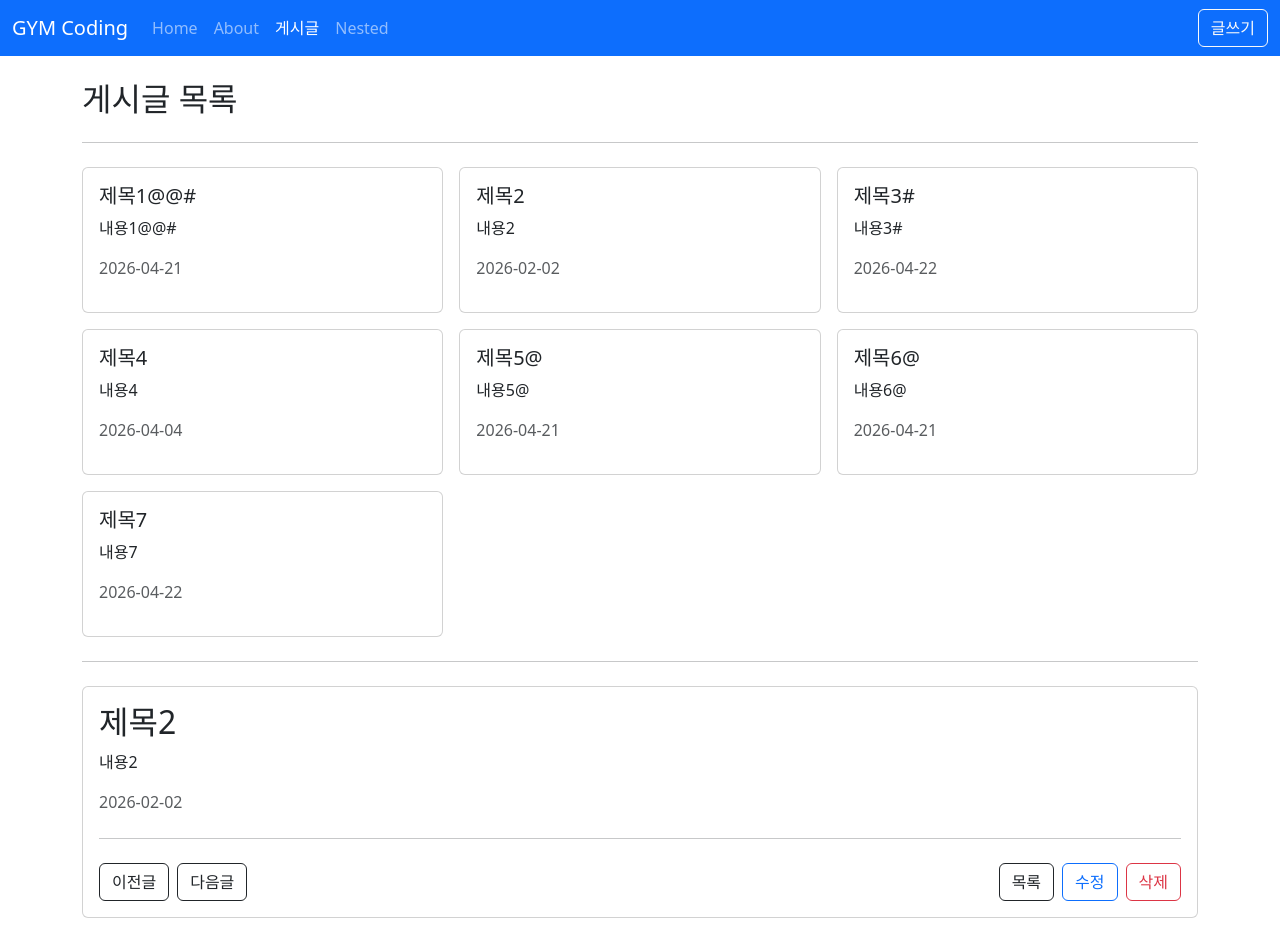
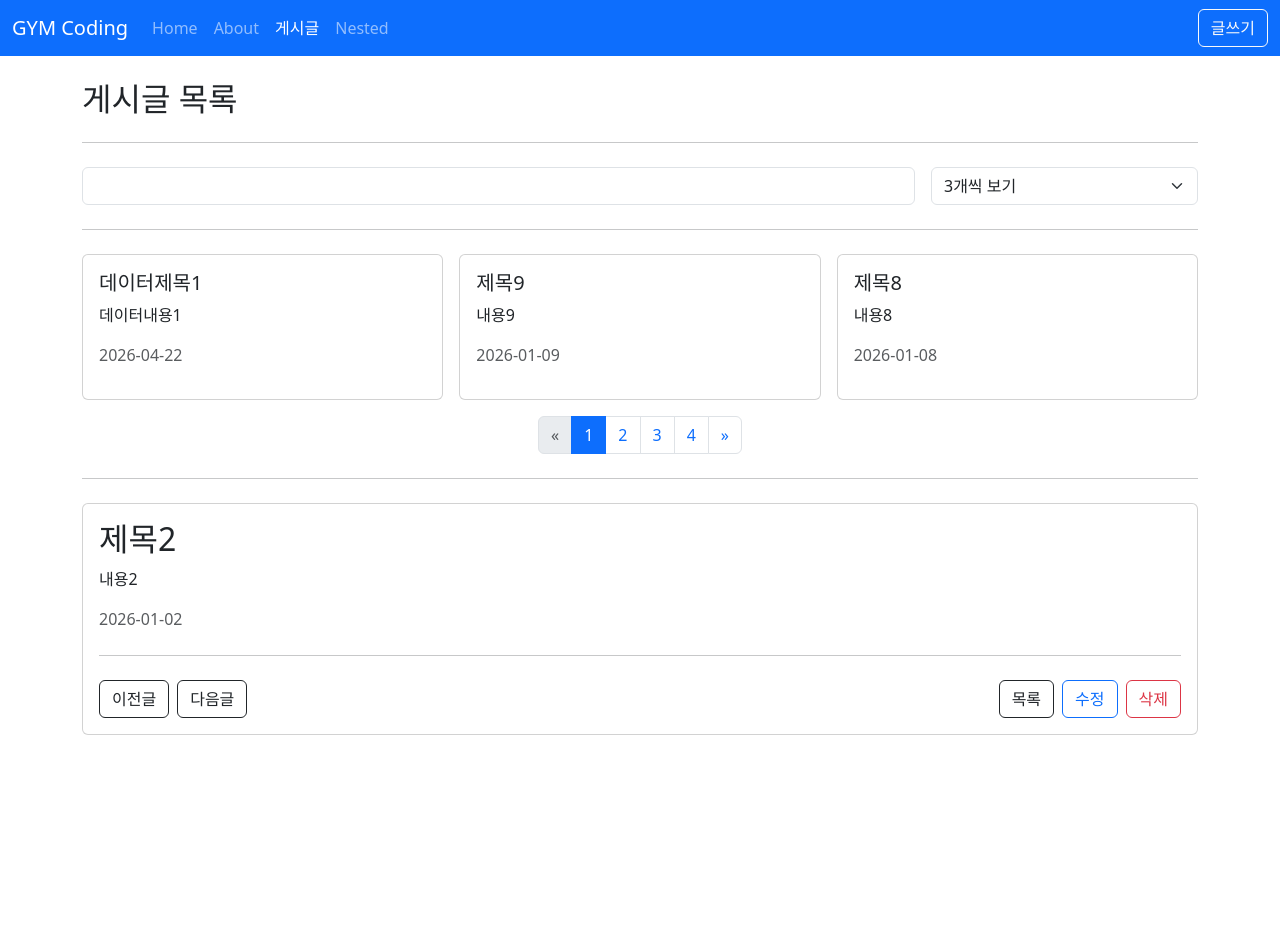
Before and after one commit to kikjs75/vue3-posts, a Vue app: page /posts in a window 1280 px wide. After the commit the page ends 800 px from the top, so only its background shows below. Built offline with nearby package versions, Linux system fonts and the light colour scheme; data requests are answered from the project's data file.

Commit message:
paging, filter

```diff
--- a/db.json
+++ b/db.json
@@ -1,46 +1,64 @@
 {
   "posts": [
     {
-      "title": "제목1@@#",
-      "content": "내용1@@#",
-      "createdAt": "2026-04-21",
-      "id": 1
+      "id": 1,
+      "title": "제목1",
+      "content": "내용1",
+      "createdAt": "2026-01-01"
     },
     {
       "id": 2,
       "title": "제목2",
       "content": "내용2",
-      "createdAt": "2026-02-02"
+      "createdAt": "2026-01-02"
     },
     {
-      "title": "제목3#",
-      "content": "내용3#",
-      "createdAt": "2026-04-22",
-      "id": 3
+      "id": 3,
+      "title": "제목3",
+      "content": "내용3",
+      "createdAt": "2026-01-03"
     },
     {
       "id": 4,
       "title": "제목4",
       "content": "내용4",
-      "createdAt": "2026-04-04"
+      "createdAt": "2026-01-04"
     },
     {
-      "title": "제목5@",
-      "content": "내용5@",
-      "createdAt": "2026-04-21",
-      "id": 5
+      "id": 5,
+      "title": "제목5",
+      "content": "내용5",
+      "createdAt": "2026-01-05"
     },
     {
-      "title": "제목6@",
-      "content": "내용6@",
-      "createdAt": "2026-04-21",
-      "id": 6
+      "id": 6,
+      "title": "제목6",
+      "content": "내용6",
+      "createdAt": "2026-01-06"
     },
     {
+      "id": 7,
       "title": "제목7",
       "content": "내용7",
+      "createdAt": "2026-01-07"
+    },
+    {
+      "id": 8,
+      "title": "제목8",
+      "content": "내용8",
+      "createdAt": "2026-01-08"
+    },
+    {
+      "id": 9,
+      "title": "제목9",
+      "content": "내용9",
+      "createdAt": "2026-01-09"
+    },
+    {
+      "title": "데이터제목1",
+      "content": "데이터내용1",
       "createdAt": "2026-04-22",
-      "id": 7
+      "id": 10
     }
   ],
   "comments": [
--- a/src/api/posts.js
+++ b/src/api/posts.js
@@ -9,8 +9,8 @@
 	{ id: 5, title: '제목5', content: '내용5', createdAt: '2026-05-05' },
 ];
 
-export function getPosts() {
-	return axios.get('http://localhost:5001/posts');
+export function getPosts(params) {
+	return axios.get('http://localhost:5001/posts', { params });
 }
 
 export function getPostById(id) {
--- a/src/posts/PostListView.vue
+++ b/src/posts/PostListView.vue
@@ -1,6 +1,22 @@
 <template>
 	<div>
 		<h2>게시글 목록</h2>
+		<hr class="my-4" />
+		<form @submit.prevent>
+			<div class="row g-3">
+				<div class="col">
+					<input v-model="params.title_like" type="text" class="form-control" />
+				</div>
+				<div class="col-3">
+					<select v-model="params._limit" class="form-select">
+						<option value="3">3개씩 보기</option>
+						<option value="6">6개씩 보기</option>
+						<option value="9">9개씩 보기</option>
+					</select>
+				</div>
+			</div>
+		</form>
+
 		<hr class="my-4" />
 		<div class="row g-3">
 			<div v-for="post in posts" :key="post.id" class="col-4">
@@ -12,6 +28,42 @@
 				></PostItem>
 			</div>
 		</div>
+		<nav class="mt-3" aria-label="Page navigation example">
+			<ul class="pagination justify-content-center">
+				<li class="page-item">
+					<a
+						class="page-link"
+						:class="{ disabled: params._page <= 1 }"
+						href="#"
+						aria-label="Previous"
+						@click="--params._page"
+					>
+						<span aria-hidden="true">&laquo;</span>
+					</a>
+				</li>
+				<li
+					v-for="page in pageCount"
+					:key="page"
+					class="page-item"
+					:class="{ active: params._page === page }"
+				>
+					<a class="page-link" href="#" @click="params._page = page">{{
+						page
+					}}</a>
+				</li>
+				<li class="page-item">
+					<a
+						class="page-link"
+						:class="{ disabled: params._page >= pageCount }"
+						href="#"
+						aria-label="Next"
+						@click="++params._page"
+					>
+						<span aria-hidden="true">&raquo;</span>
+					</a>
+				</li>
+			</ul>
+		</nav>
 		<hr class="my-4" />
 		<AppCard>
 			<PostDetailView :id="2"></PostDetailView>
@@ -22,13 +74,29 @@
 <script setup>
 import { getPosts } from '@/api/posts';
 import PostItem from '@/components/posts/PostItem.vue';
-import { ref } from 'vue';
+import { computed, ref, watchEffect } from 'vue';
 import { useRouter } from 'vue-router';
 import PostDetailView from './PostDetailView.vue';
 import AppCard from '@/components/AppCard.vue';
 
 const router = useRouter();
 const posts = ref([]);
+const params = ref({
+	_sort: 'createdAt',
+	_order: 'desc',
+	_page: 1,
+	_limit: 3,
+	title_like: '',
+});
+const totalCount = ref(0);
+// 1) computed(return 필요)
+// const pageCount = computed(() => {
+// 	return  Math.ceil(totalCount.value / params.value._limit);
+// });
+// 2) computed(return 불필요)
+const pageCount = computed(() =>
+	Math.ceil(totalCount.value / params.value._limit),
+);
 
 // const fetchPosts = () => {
 // 	posts.value = getPosts();
@@ -67,13 +135,15 @@
 
 const fetchPosts = async () => {
 	try {
-		const { data } = await getPosts(); // 구조분해로 받는다.
+		const { data, headers } = await getPosts(params.value); // 구조분해로 받는다.
 		posts.value = data;
+		totalCount.value = headers['x-total-count']; // 소문자.
 	} catch (error) {
 		console.log(error);
 	}
 };
-fetchPosts();
+// fetchPosts();
+watchEffect(fetchPosts); // Watching 함수의 반응형 데이터가 바뀌어서 다시 실행된다.
 
 // const fetchPosts = async () => {
 // 	({ data: posts.value } = await getPosts()); // 구조분해로 이렇게도 받을 수 있다.
```
